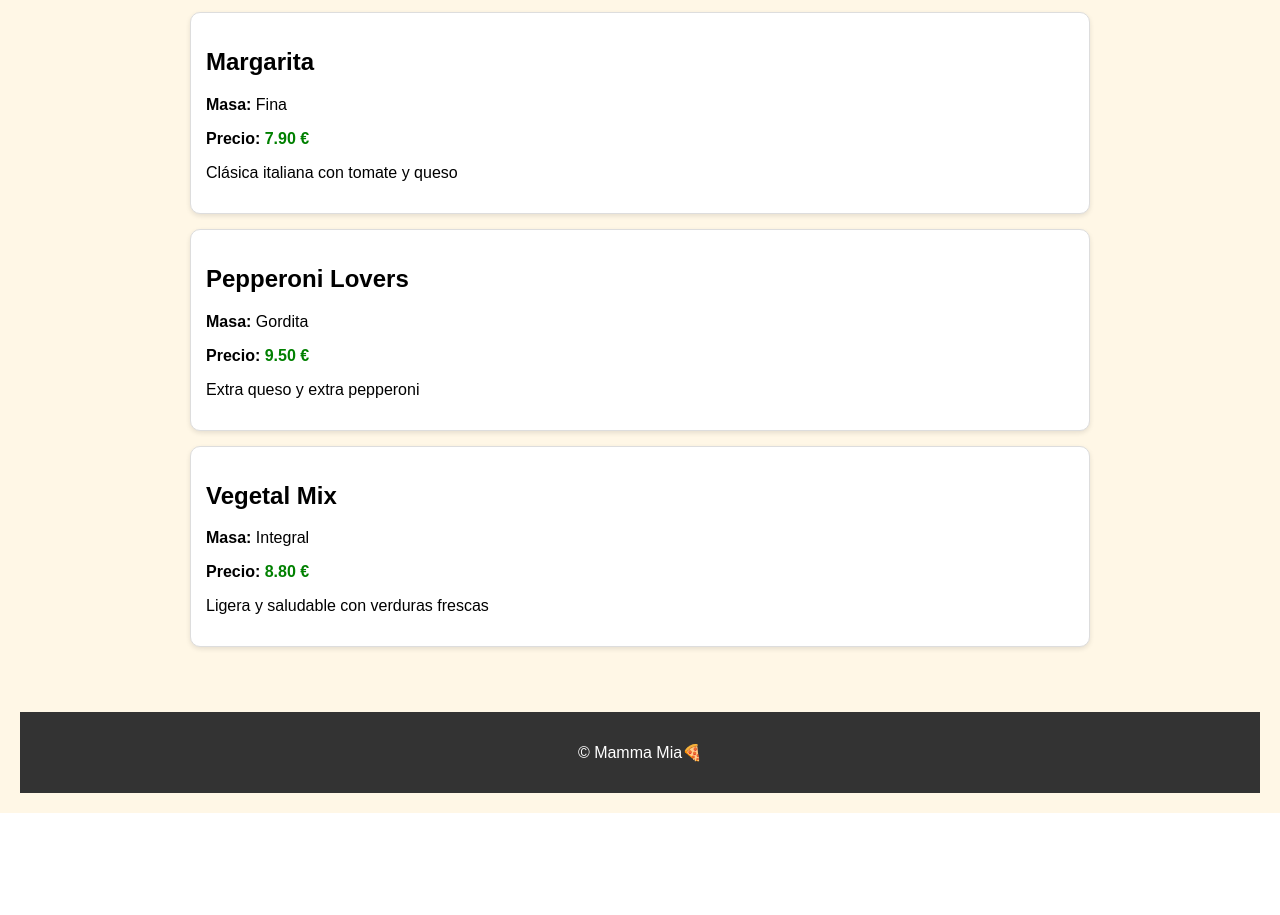
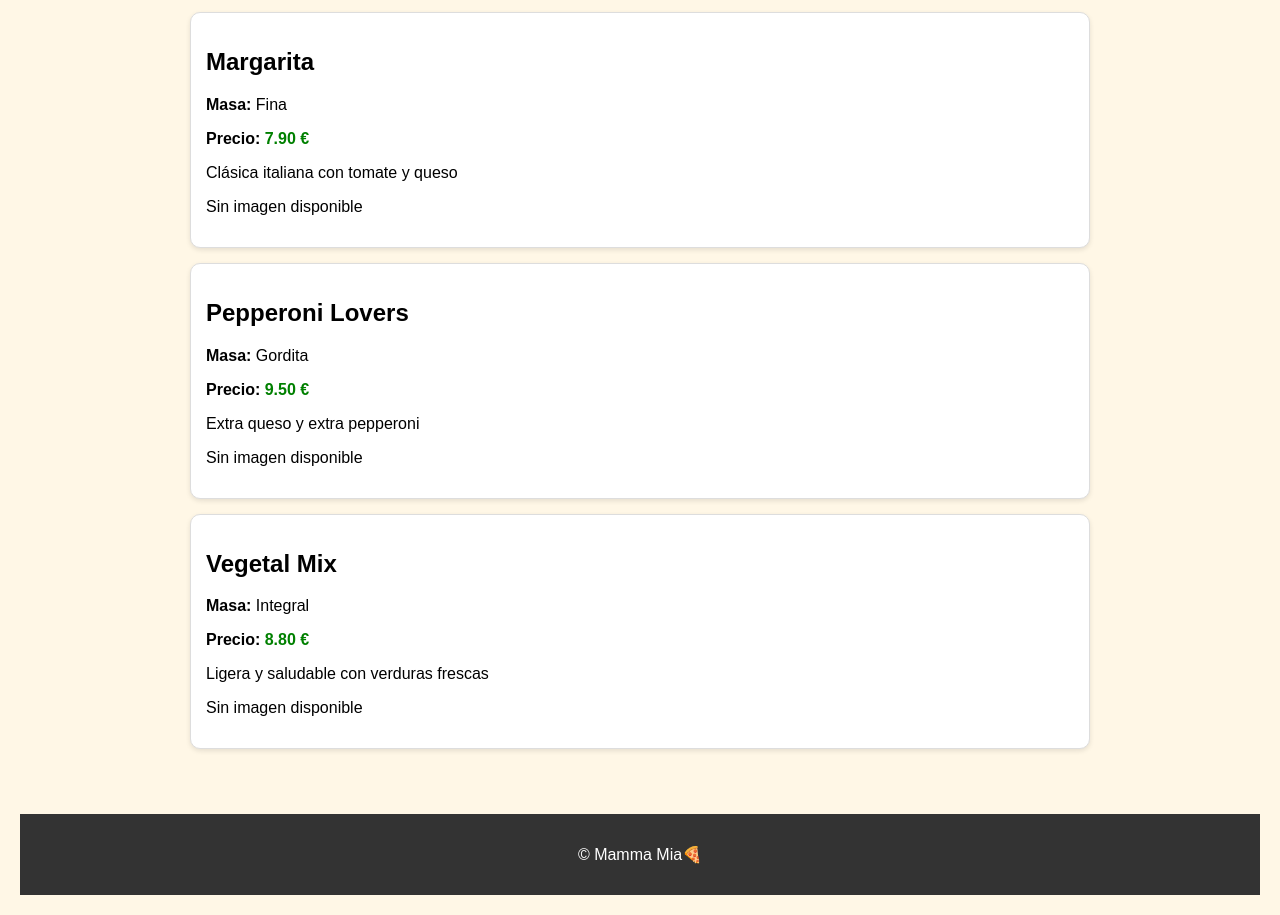
Before and after one commit to idooia12/Mamma-Mia, a Django app: page / in a window 1280 px wide. Shown: the part 195-1110 px from the top of the page. Before the commit the page ends 1008 px from the top, so only its background shows below. Run offline with Django 5.2, Linux system fonts and the light colour scheme; data comes from the database, SQL or seed files in the repository; both versions use the stored data as it was after the commit.

Commit message:
añadir fotos

```diff
--- a/proyectoWeb/mammaMia/models.py
+++ b/proyectoWeb/mammaMia/models.py
@@ -22,6 +22,7 @@ class Pizza(models.Model):
     ingredientes = models.ManyToManyField(Ingrediente, related_name='pizzas', blank=True)
     precio = models.DecimalField(max_digits=6, decimal_places=2)
     descripcion = models.TextField(blank=True)
+    imagen = models.ImageField(upload_to='pizzas/', blank=True, null=True)
 
     def __str__(self):
         return f"{self.nombre} — {self.masa.nombre}"
--- a/proyectoWeb/mammaMia/templates/mammaMia/index.html
+++ b/proyectoWeb/mammaMia/templates/mammaMia/index.html
@@ -32,6 +32,11 @@
                     {% if pizza.descripcion %}
                         <p>{{ pizza.descripcion }}</p>
                     {% endif %}
+                    {% if pizza.imagen %}
+                        <img src="{{ pizza.imagen.url }}" alt="{{ pizza.nombre }}" width="300">
+                    {% else %}
+                        <p>Sin imagen disponible</p>
+                    {% endif %}
                 </div>
             </a>
         {% endfor %}
--- a/proyectoWeb/proyectoWeb/urls.py
+++ b/proyectoWeb/proyectoWeb/urls.py
@@ -16,8 +16,13 @@ Including another URLconf
 """
 from django.contrib import admin
 from django.urls import path, include
+from django.conf import settings
+from django.conf.urls.static import static
 
 urlpatterns = [
     path('admin/', admin.site.urls),
     path('', include('mammaMia.urls')),
 ]
+
+if settings.DEBUG:
+    urlpatterns += static(settings.MEDIA_URL, document_root=settings.MEDIA_ROOT)
```
Also changed, not shown: proyectoWeb/proyectoWeb/settings.py (+7 -3 lines), proyectoWeb/db.sqlite3, proyectoWeb/mammaMia/migrations/0002_pizza_imagen.py (added).
